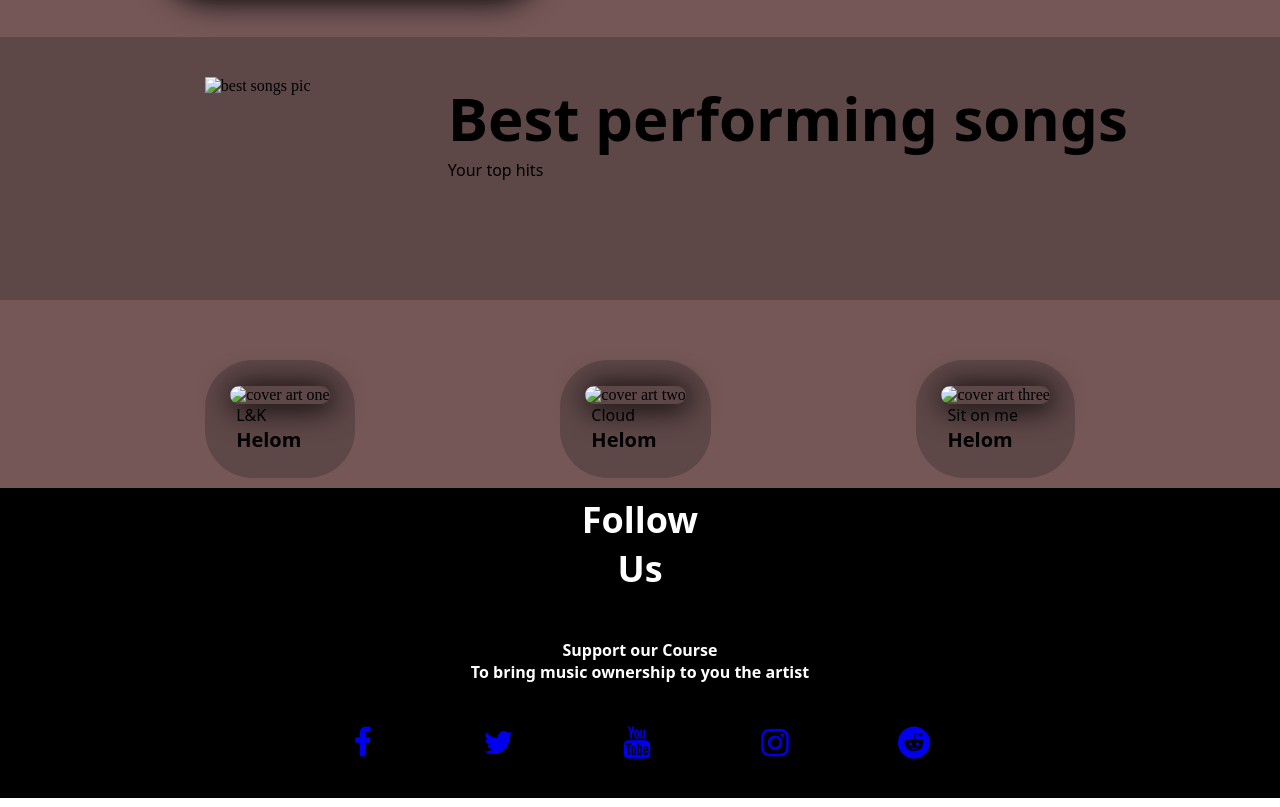
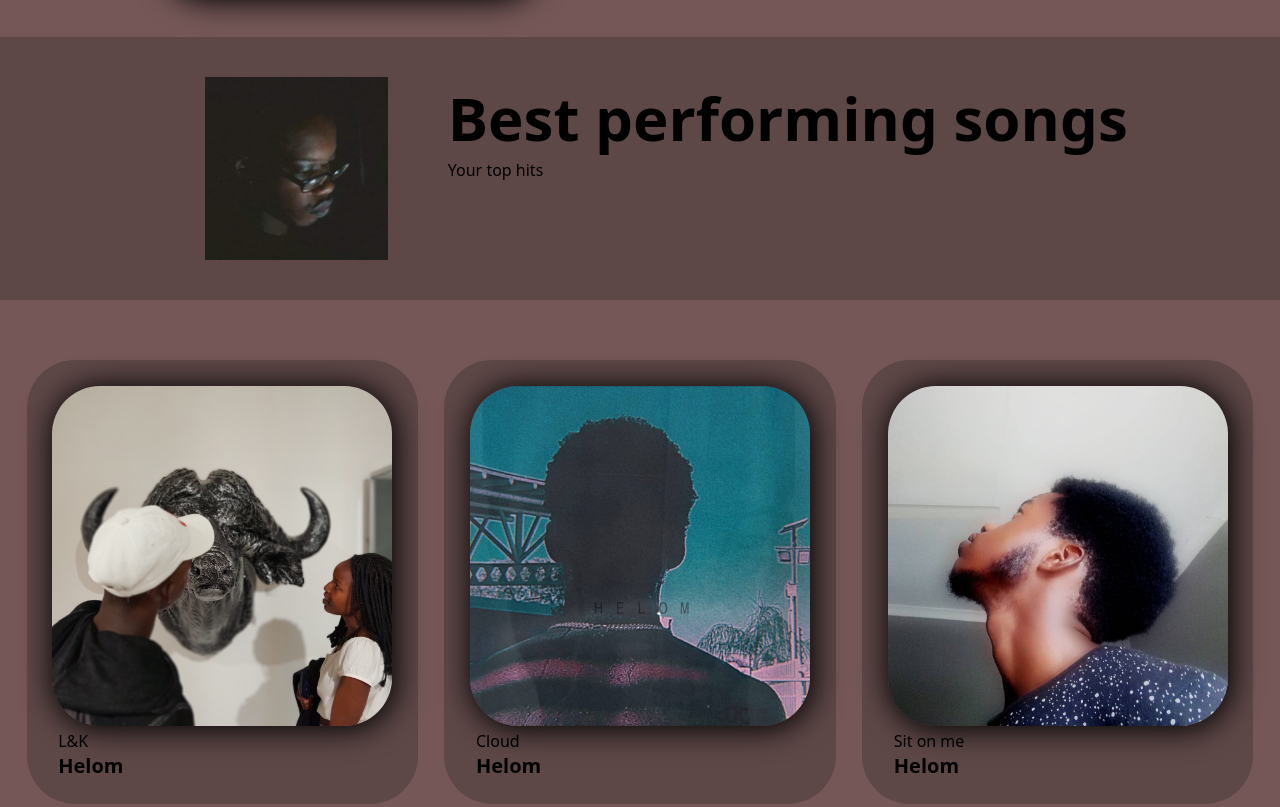
Before and after one commit to Reitumetse23-107/wmd_assingment_bida23-107, a plain HTML site: page index.html in a window 1280 px wide. Shown: the part 1016-1823 px from the top of the page. Drawn offline with nearby package versions, Linux system fonts and the light colour scheme; the site is published under a folder, as on GitHub Pages, so addresses that start at the root find nothing.

Commit message:
Update index.html

```diff
--- a/index.html
+++ b/index.html
@@ -78,7 +78,7 @@
 
             </div>
 
-            <video src="/videos/rec vid 1.mp4" width="380" autoplay loop ></video>
+            <video src="videos/rec vid 1.mp4" width="380" autoplay loop ></video>
 
         </section>
 
@@ -91,7 +91,7 @@
 
             <div class="sect-2-best_performance">
 
-            <img src="/images/best song.jpg" alt="best songs pic" width="183" height="183">
+            <img src="images/best song.jpg" alt="best songs pic" width="183" height="183">
           <div class="best-performance">
             <h1>
                 Best performing songs
@@ -111,7 +111,7 @@
 
              <div class="songs_and_coverart">
                 <div class="card-1">
-                    <img src="/images/cover art one.jpg" alt="cover art one" width="340" height="340">
+                    <img src="images/cover art one.jpg" alt="cover art one" width="340" height="340">
 
 
                     <p>L&K</p>
@@ -121,7 +121,7 @@
 
 
                 <div class="card-2">
-                    <img src="/images/cover art 2.jpg" alt="cover art two" width="340" height="340">
+                    <img src="images/cover art 2.jpg" alt="cover art two" width="340" height="340">
 
 
                     <p>Cloud</p>
@@ -131,7 +131,7 @@
 
 
                 <div class="card-3">
-                    <img src="/images/profile picture .jpg" alt="cover art three" width="340" height="340">
+                    <img src="images/profile picture .jpg" alt="cover art three" width="340" height="340">
 
 
                     <p>Sit on me</p>
```
